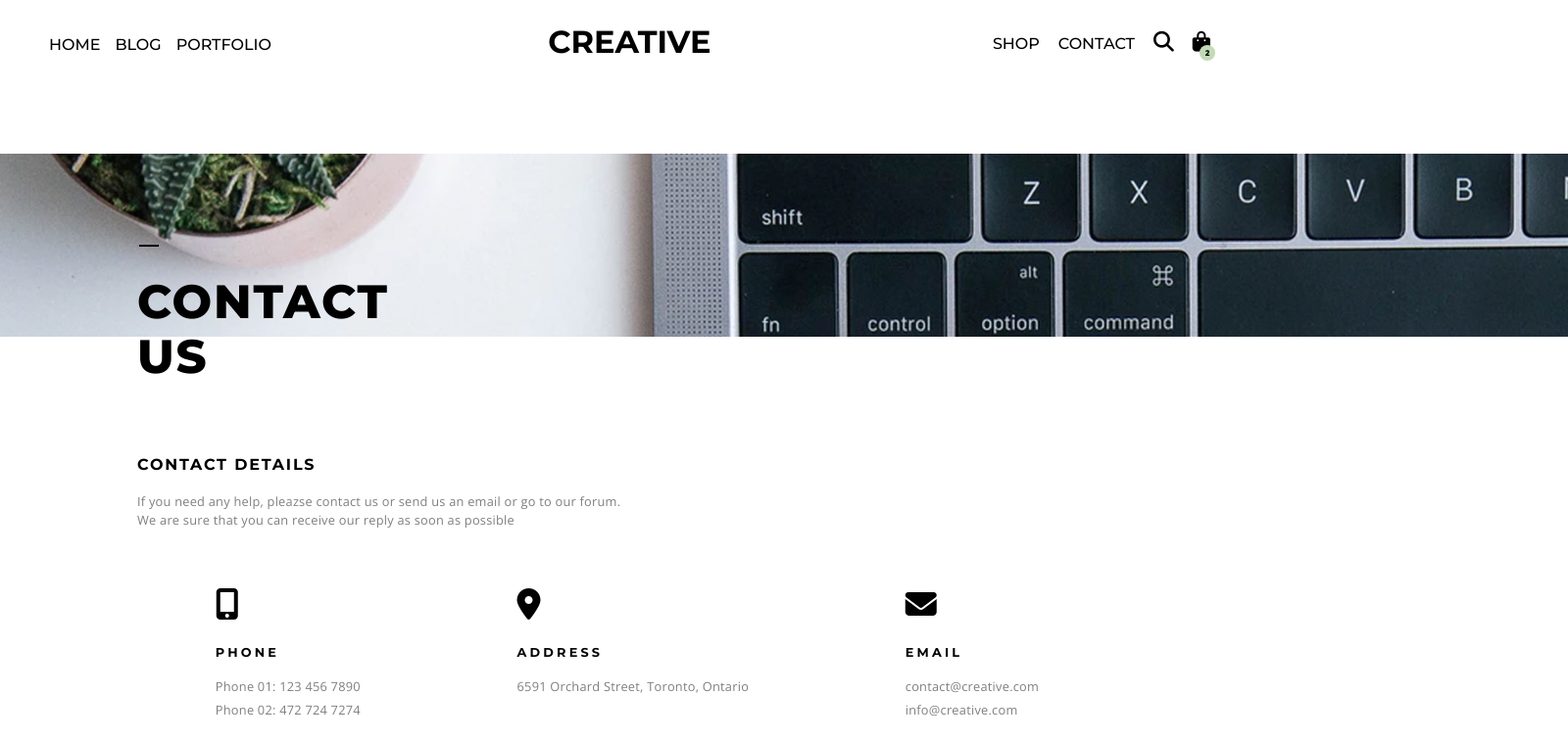
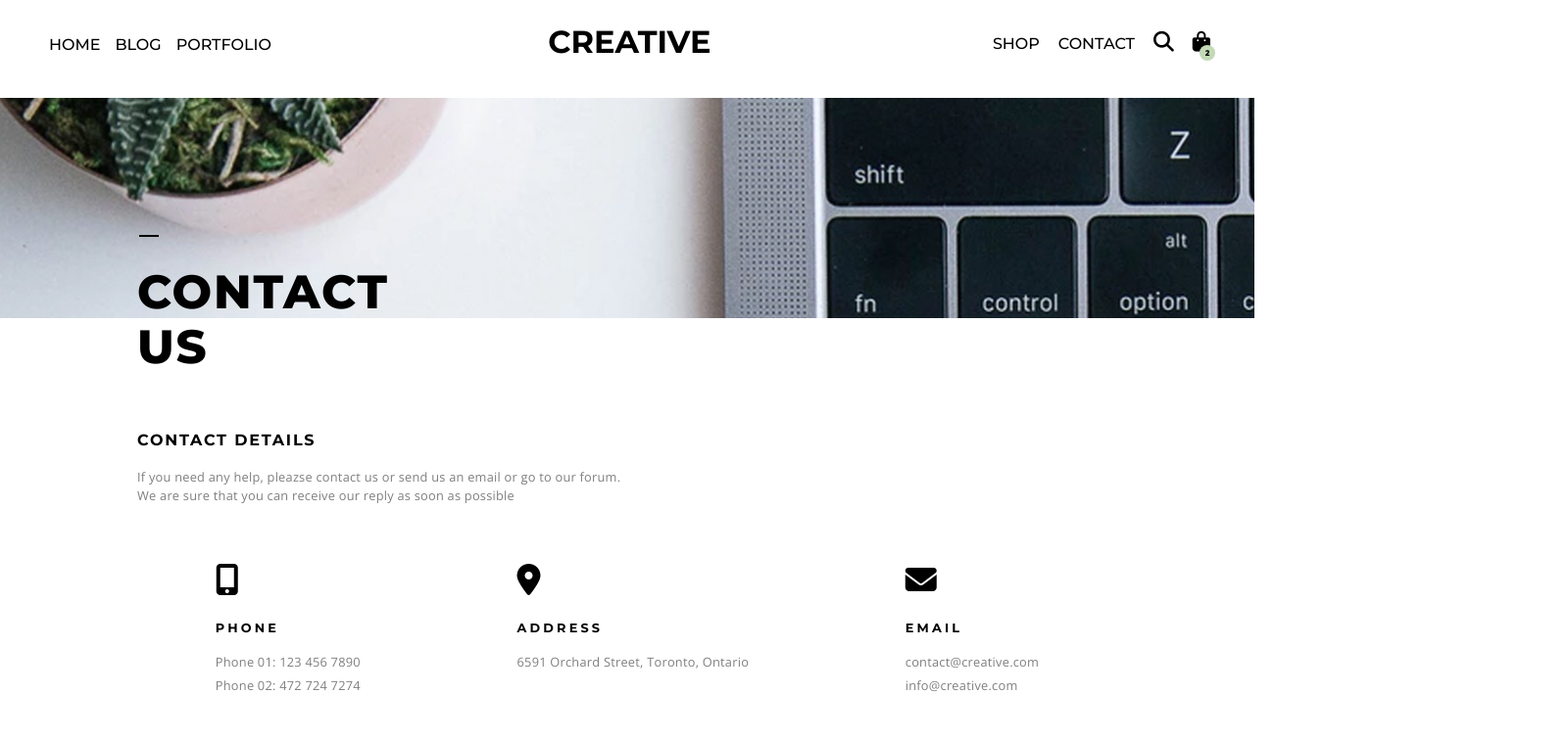
Before and after one commit to 41CharlesLi/charlesLi-project1, a plain HTML site: page contact.html in a window 1280 px wide. Shown: the top 756 px of the page at 98% size, 1600 px wide, since content can reach past the window. Drawn offline with nearby package versions, Linux system fonts and the light colour scheme.

Commit message:
fixed contact page overflow

```diff
--- a/styles/partials/_navBar.scss
+++ b/styles/partials/_navBar.scss
@@ -36,9 +36,9 @@ nav {
 .rightNav {
     display: none;
 }
+
 //hamburger menu by:
 //https://codepen.io/andreykrokhin/pen/mGEqja
-//
 
 #menuToggle {
     opacity: 0;
@@ -63,7 +63,7 @@ nav {
 .menuBtn {
     display: flex;
     align-items: center;
-    position: absolute;
+    position: fixed;
     top: 25px;
     right: 10px;
 
--- a/styles/partials/_sections.scss
+++ b/styles/partials/_sections.scss
@@ -412,18 +412,19 @@
     height: 100px;
 }
 .contactHeaderImg {
-    width: 1600px;
-    height: 300px;
+    height: 225px;
     background-image: url(/assets/contact-1.jpeg);
     background-repeat: no-repeat;
-    background-size: 100%;
+    background-size: cover;
     position: relative;
+    background-position: 10% 75%;
 }
 
 .contactPageWrapper {
     max-width: 1000px;
     position: relative;
-    top: -120px;
+    top: -55px;
+    margin-bottom: 50px;
     h2 {
         font-size: 3rem;
         font-weight: 800;
```
Also changed, not shown: styles/styles.css, 1 other file.
